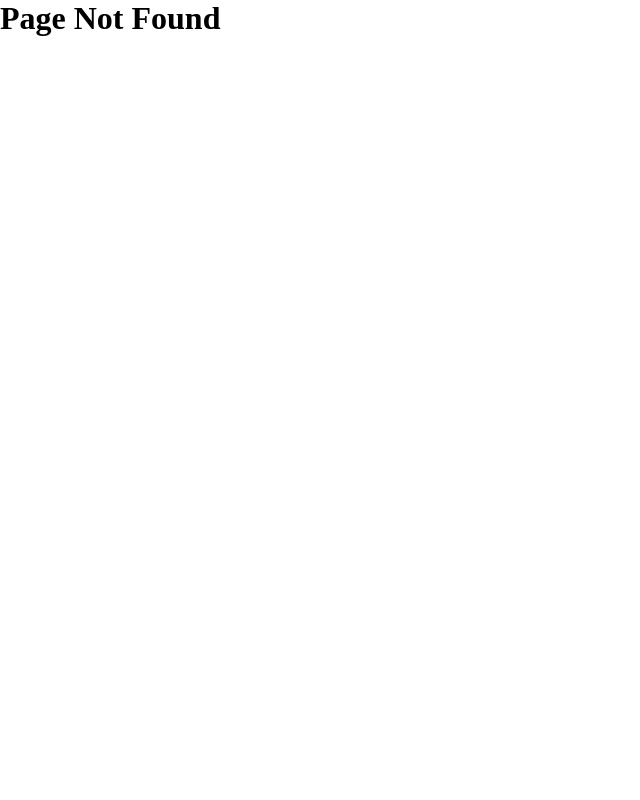
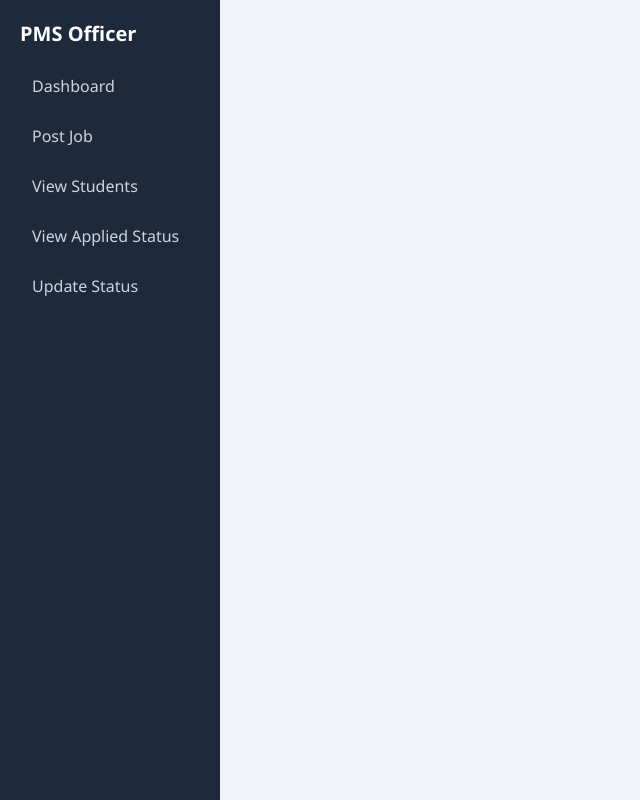
Before and after one commit to AbulFazl67/Placement-Management, a React (Vite) app in the folder frontend/PMS/: page /officer in a window 1280 px wide. Before the commit this address had no page. Shown: the whole page, without its empty margins (0-640 px from the left). Built offline with nearby package versions, Linux system fonts and the light colour scheme.

Commit message:
create dashboard

```diff
--- a/frontend/PMS/src/App.jsx
+++ b/frontend/PMS/src/App.jsx
@@ -1,30 +1,69 @@
-import React from 'react'
-import {BrowserRouter,Routes,Route} from "react-router-dom"
-import Login from './Auth/Login'
-import Register from './Auth/Register'
-import OfficerDashboard from './P-Dept/OfficerDashboard'
-import PostJob from './P-Dept/PostJob'
-import ViewAppliedStatus from './P-Dept/ViewAppliedStatus'
-import ViewStudents from './P-Dept/ViewStudents'
-import UpdateStatus from './P-Dept/UpdateStatus'
+// import React from 'react'
+// import {BrowserRouter,Routes,Route} from "react-router-dom"
+// import Login from './Auth/Login'
+// import Register from './Auth/Register'
+// import OfficerDashboard from './P-Dept/OfficerDashboard'
+// import PostJob from './P-Dept/PostJob'
+// import ViewAppliedStatus from './P-Dept/ViewAppliedStatus'
+// import ViewStudents from './P-Dept/ViewStudents'
+// import UpdateStatus from './P-Dept/UpdateStatus'
+// import OfficerLayout from './P-Dept/OfficerLayout'
+
+// const App = () => {
+//   return (
+//     <>
+//     <BrowserRouter>
+//     <Routes>
+//       <Route path="*" element={<h1>Page Not Found</h1>} />
+//       <Route path='/' element={<Login/>}/>
+//       <Route path='register' element={<Register/>}/>
+//       <Route path='OfficerLayout' element={<OfficerLayout/>}/>
+//       <Route path='OfficerDashboard' element={<OfficerDashboard/>}/>
+//       <Route path='PostJob' element={<PostJob/>}/>
+//       <Route path= 'ViewAppliedStatus' element={<ViewAppliedStatus/>}/>
+//       <Route path='ViewStudents' element={<ViewStudents/>}/>
+//       <Route path='UpdateStatus' element={<UpdateStatus/>}/>
+//     </Routes>
+//     </BrowserRouter>
+//     </>
+//   )
+// }
+
+// export default App
+
+import React from 'react';
+import { BrowserRouter, Routes, Route } from "react-router-dom";
+import Login from './Auth/Login';
+import Register from './Auth/Register';
+
+import OfficerLayout from './P-Dept/OfficerLayout';
+import OfficerDashboard from './P-Dept/OfficerDashboard';
+import PostJob from './P-Dept/PostJob';
+import ViewAppliedStatus from './P-Dept/ViewAppliedStatus';
+import ViewStudents from './P-Dept/ViewStudents';
+import UpdateStatus from './P-Dept/UpdateStatus';
 
 const App = () => {
   return (
     <>
-    <BrowserRouter>
-    <Routes>
-      <Route path="*" element={<h1>Page Not Found</h1>} />
-      <Route path='/' element={<Login/>}/>
-      <Route path='register' element={<Register/>}/>
-      <Route path='OfficerDashboard' element={<OfficerDashboard/>}/>
-      <Route path='PostJob' element={<PostJob/>}/>
-      <Route path= 'ViewAppliedStatus' element={<ViewAppliedStatus/>}/>
-      <Route path='ViewStudents' element={<ViewStudents/>}/>
-      <Route path='UpdateStatus' element={<UpdateStatus/>}/>
-    </Routes>
-    </BrowserRouter>
+      <BrowserRouter>
+        <Routes>
+          <Route path="*" element={<h1>Page Not Found</h1>} />
+          <Route path="/" element={<Login />} />
+          <Route path="register" element={<Register />} />
+
+          {/* Officer Routes */}
+          <Route path="officer" element={<OfficerLayout />}>
+            <Route path="dashboard" element={<OfficerDashboard />} />
+            <Route path="post-job" element={<PostJob />} />
+            <Route path="view-applied-status" element={<ViewAppliedStatus />} />
+            <Route path="view-students" element={<ViewStudents />} />
+            <Route path="update-status" element={<UpdateStatus />} />
+          </Route>
+        </Routes>
+      </BrowserRouter>
     </>
-  )
-}
+  );
+};
 
-export default App
+export default App;
--- /dev/null
+++ b/frontend/PMS/src/P-Dept/OfficerLayout.css
@@ -0,0 +1,50 @@
+*{
+    margin: 0px;
+    padding: 0px;
+    box-sizing: border-box;
+    font-family: 'Segoe UI', Tahoma, Geneva, Verdana, sans-serif;
+}
+
+.officer-layout {
+  display: flex;
+  min-height: 100vh;
+}
+
+.sidebar {
+  width: 220px;
+  background: #1e293b; /* dark navy */
+  color: #fff;
+  padding: 20px;
+}
+
+.sidebar h2 {
+  font-size: 20px;
+  margin-bottom: 20px;
+}
+
+.sidebar nav {
+  display: flex;
+  flex-direction: column;
+  gap: 12px;
+}
+
+.sidebar a {
+  color: #cbd5e1;
+  text-decoration: none;
+  font-size: 16px;
+  padding: 8px 12px;
+  border-radius: 6px;
+  transition: 0.3s;
+}
+
+.sidebar a.active,
+.sidebar a:hover {
+  background: #3b82f6; /* blue */
+  color: #fff;
+}
+
+.content {
+  flex: 1;
+  padding: 20px;
+  background: #f1f5f9;
+}
--- /dev/null
+++ b/frontend/PMS/src/P-Dept/OfficerLayout.jsx
@@ -0,0 +1,28 @@
+import React from "react";
+import { NavLink, Outlet } from "react-router-dom";
+import "./OfficerLayout.css"; // styling ke liye
+
+const OfficerLayout = () => {
+  return (
+    <div className="officer-layout">
+      {/* Sidebar */}
+      <aside className="sidebar">
+        <h2>PMS Officer</h2>
+        <nav>
+          <NavLink to="/officer/dashboard">Dashboard</NavLink>
+          <NavLink to="/officer/post-job">Post Job</NavLink>
+          <NavLink to="/officer/view-students">View Students</NavLink>
+          <NavLink to="/officer/view-applied">View Applied Status</NavLink>
+          <NavLink to="/officer/update-status">Update Status</NavLink>
+        </nav>
+      </aside>
+
+      {/* Main content */}
+      <main className="content">
+        <Outlet />
+      </main>
+    </div>
+  );
+};
+
+export default OfficerLayout;
```
